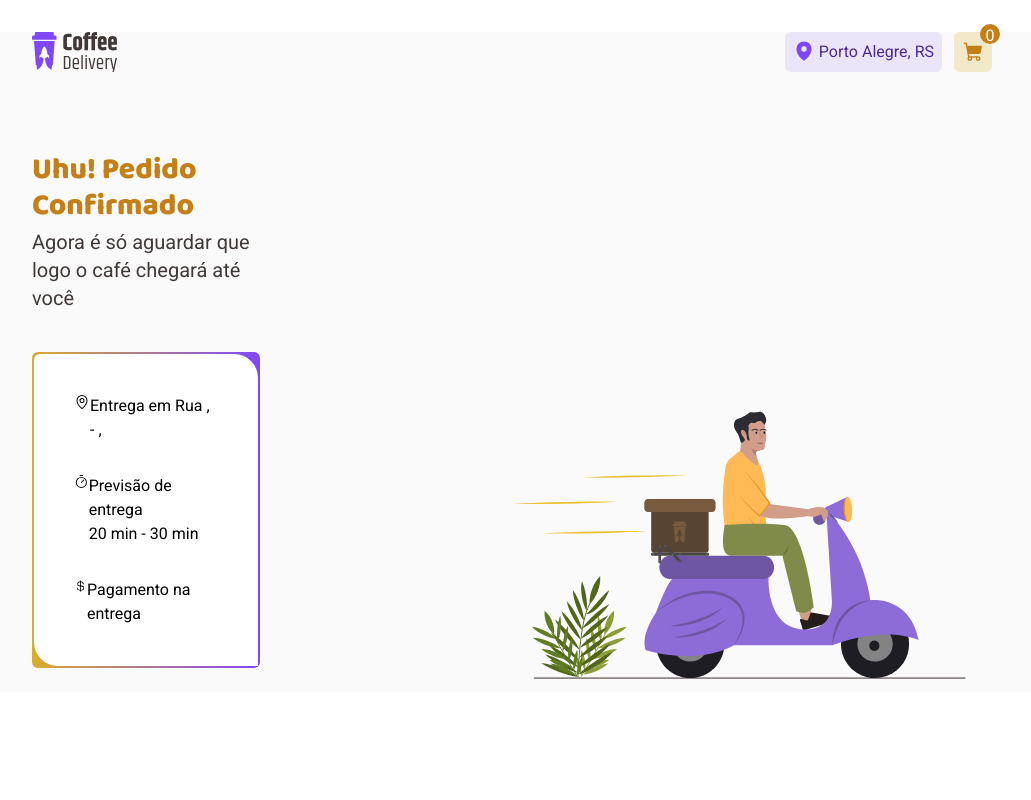
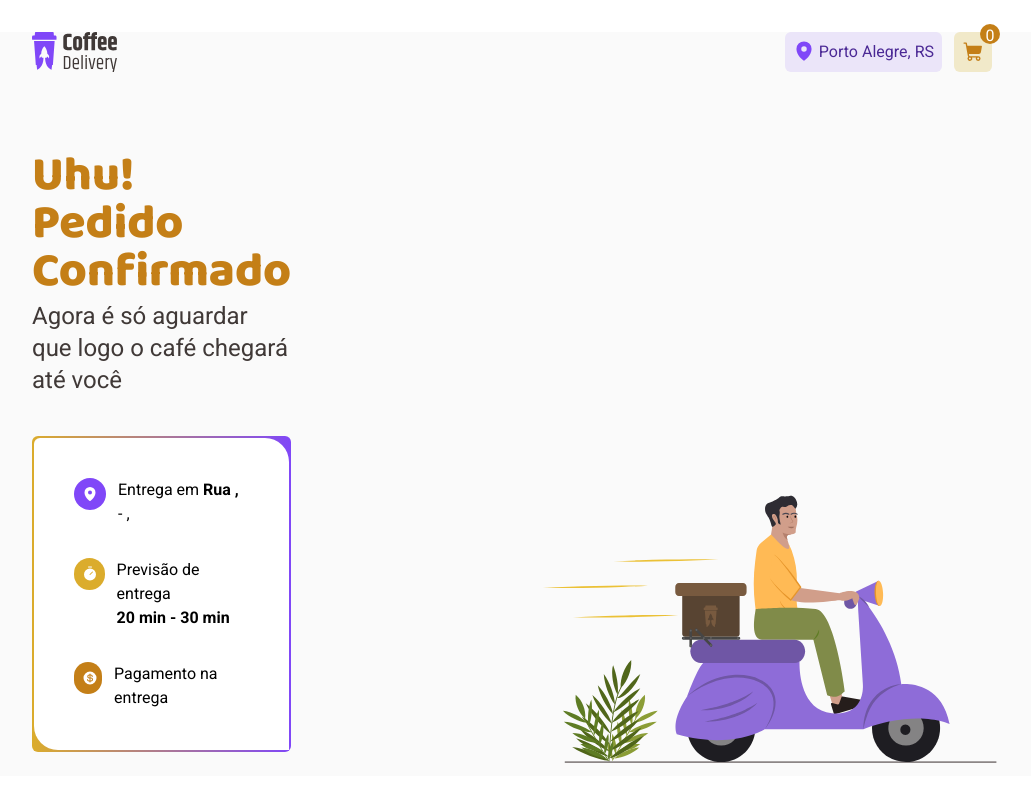
Before and after one commit to pedrogagodev/Coffee-Shop-Delivery, a React (Vite) app: page /success in a window 1280 px wide. Shown: the whole page, without its empty margins (128-1159 px from the left). Built offline with nearby package versions, Linux system fonts and the light colour scheme.

Commit message:
refactor: fix design in success page

```diff
--- a/src/pages/Success.tsx
+++ b/src/pages/Success.tsx
@@ -24,20 +24,22 @@ export function Success() {
   return (
     <div className="mx-10 mt-10 flex flex-col gap-24 md:mx-40 md:mt-20 md:flex-row md:gap-60">
       <div>
-        <h1 className="font-baloo mb-1 text-3xl font-extrabold text-yellow-dark">
+        <h1 className="mb-1 font-baloo text-3xl font-extrabold text-yellow-dark md:text-5xl">
           Uhu! Pedido Confirmado
         </h1>
-        <p className="mb-10 text-lg text-base-subtitle md:text-xl">
+        <p className="mb-10 text-lg text-base-subtitle md:text-2xl">
           Agora é só aguardar que logo o café chegará até você
         </p>
         <div className="mb-6 w-full rounded-md bg-gradient-to-r from-my-yellow to-my-purple p-0.5">
           <div className="roundedbr-md flex flex-col gap-8 rounded-bl-3xl rounded-tl-md rounded-tr-3xl bg-white p-10">
-            <div className="flex">
-              <MapPin />
+            <div className="flex gap-3">
+              <div className="h-8 w-8 rounded-full bg-my-purple pl-2 pt-2">
+                <MapPin size={16} weight="fill" className="text-white" />
+              </div>
               <div>
                 <p>
                   Entrega em{' '}
-                  <span>
+                  <span className="font-bold">
                     Rua {formData.Rua}, {formData.Numero}
                   </span>
                 </p>
@@ -46,18 +48,26 @@ export function Success() {
                 </p>
               </div>
             </div>
-            <div className="flex">
-              <Timer />
+            <div className="flex gap-3">
+              <div className="h-8 w-8 rounded-full bg-my-yellow pl-2 pt-2">
+                <Timer size={16} weight="fill" className="text-white" />
+              </div>
               <div>
                 <p>Previsão de entrega</p>
-                <p>20 min - 30 min</p>
+                <p className="font-bold">20 min - 30 min</p>
               </div>
             </div>
-            <div className="flex">
-              <CurrencyDollar />
+            <div className="flex gap-3">
+              <div className="h-8 w-8 rounded-full bg-yellow-dark pl-2 pt-2">
+                <CurrencyDollar
+                  size={16}
+                  weight="fill"
+                  className="text-white"
+                />
+              </div>
               <div>
                 <p>Pagamento na entrega</p>
-                <span>{paymentMethod}</span>
+                <span className="font-bold">{paymentMethod}</span>
               </div>
             </div>
           </div>
--- a/tailwind.config.js
+++ b/tailwind.config.js
@@ -3,6 +3,11 @@ export default {
   content: ['./index.html', './src/**/*.{js,ts,jsx,tsx}'],
   theme: {
     extend: {
+      spacing: {
+        90: '360px',
+        112: '448px',
+        144: '576px',
+      },
       fontFamily: {
         baloo: ['"Baloo 2"', 'cursive'],
       },
```
